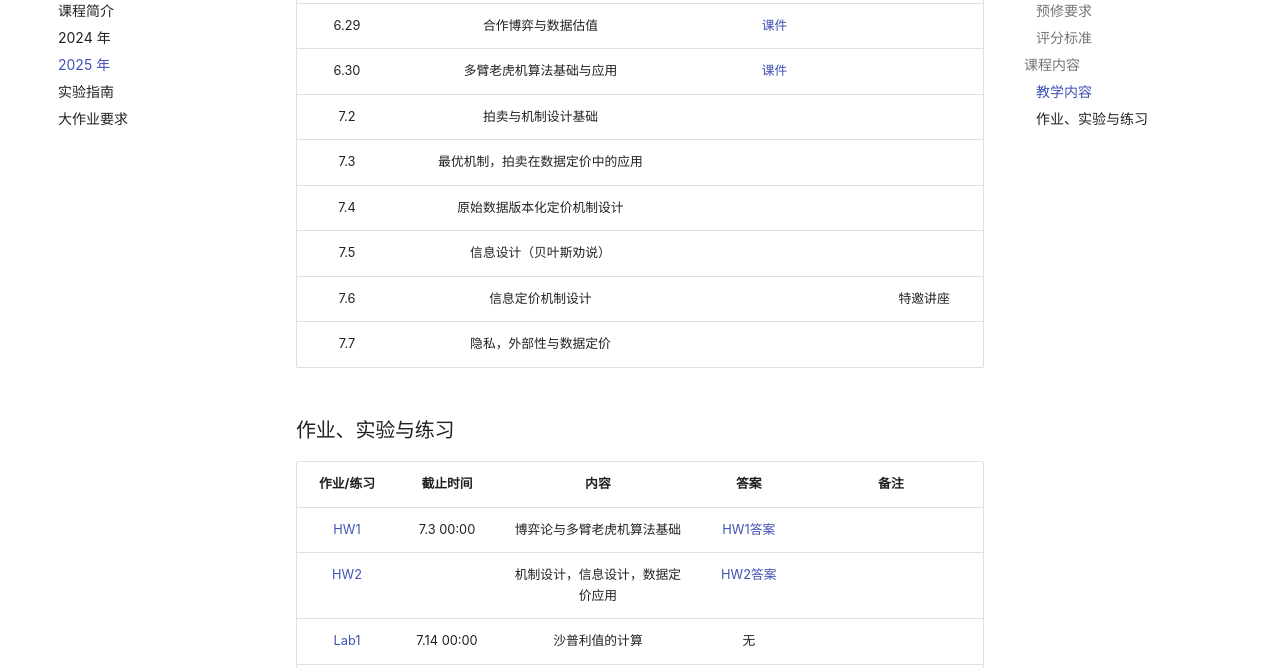
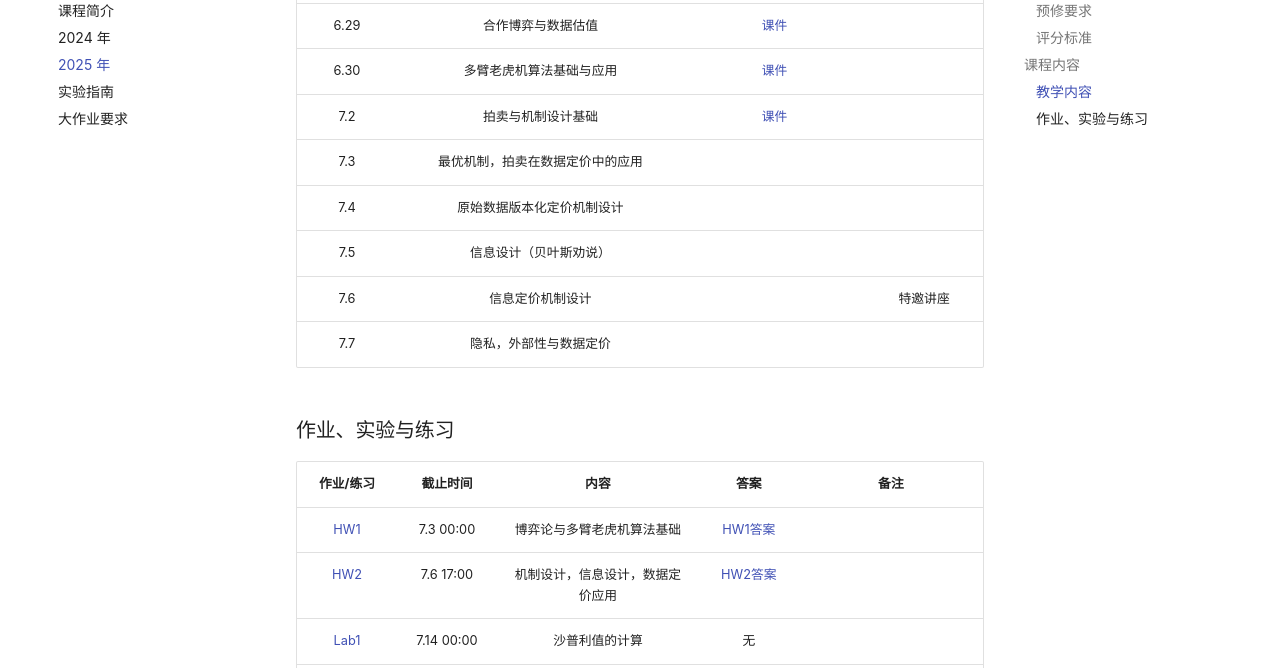
Before and after one commit to yhwu-is/Teach, an MkDocs documentation site: the page built from docs/ec/data_market/2025.md, in a window 1280 px wide and 900 px high, scrolled down 1994 px. Shown: the part 151-819 px from the top of the window. Built offline with MkDocs 1.6.1 and Material for MkDocs 9.7.7, drawn with Linux system fonts in a browser that asks for light colours; comment, search, counter and statistics services are not loaded.

Commit message:
docs:更新课件和作业2

```diff
--- a/docs/ec/data_market/2025.md
+++ b/docs/ec/data_market/2025.md
@@ -55,7 +55,7 @@
 | 6.28 | 混合策略，动态博弈，不完全信息博弈 | [课件](2025/25-lec04-game2.pdf) |  |
 | 6.29 | 合作博弈与数据估值 | [课件](2025/25-lec05-合作博弈与数据估值.pdf) |  |
 | 6.30 | 多臂老虎机算法基础与应用 | [课件](2025/25-lec06-mab.pdf) |  |
-| 7.2 | 拍卖与机制设计基础 |  |  |
+| 7.2 | 拍卖与机制设计基础 | [课件](2025/25-lec07-auction.pdf) |  |
 | 7.3 | 最优机制，拍卖在数据定价中的应用 |  |  |
 | 7.4 | 原始数据版本化定价机制设计 |  |  |
 | 7.5 | 信息设计（贝叶斯劝说） |  |  |
@@ -67,7 +67,7 @@
 | 作业/练习 | 截止时间 | 内容 | 答案 | 备注 |
 | :---: | :----: | :---: | :---: | :---: |
 | [HW1](2025/25hw1.pdf) | 7.3 00:00 | 博弈论与多臂老虎机算法基础 | [HW1答案]() |  |
-| [HW2]() |  | 机制设计，信息设计，数据定价应用 | [HW2答案]() |  |
+| [HW2](2025/25hw2.pdf) | 7.6 17:00 | 机制设计，信息设计，数据定价应用 | [HW2答案]() |  |
 | [Lab1](2025/lab1.zip) | 7.14 00:00 | 沙普利值的计算 | 无 |  |
 | [Lab2](2025/lab2.zip) | 7.13 00:00 | 双人零和博弈纳什均衡的计算 | 无 |  |
 | [期末练习]() | 7.7 | 课程全部内容 | 无 | 最后一节课课堂练习，时长 1.5h |
```
Also changed, not shown: 2 other files.
